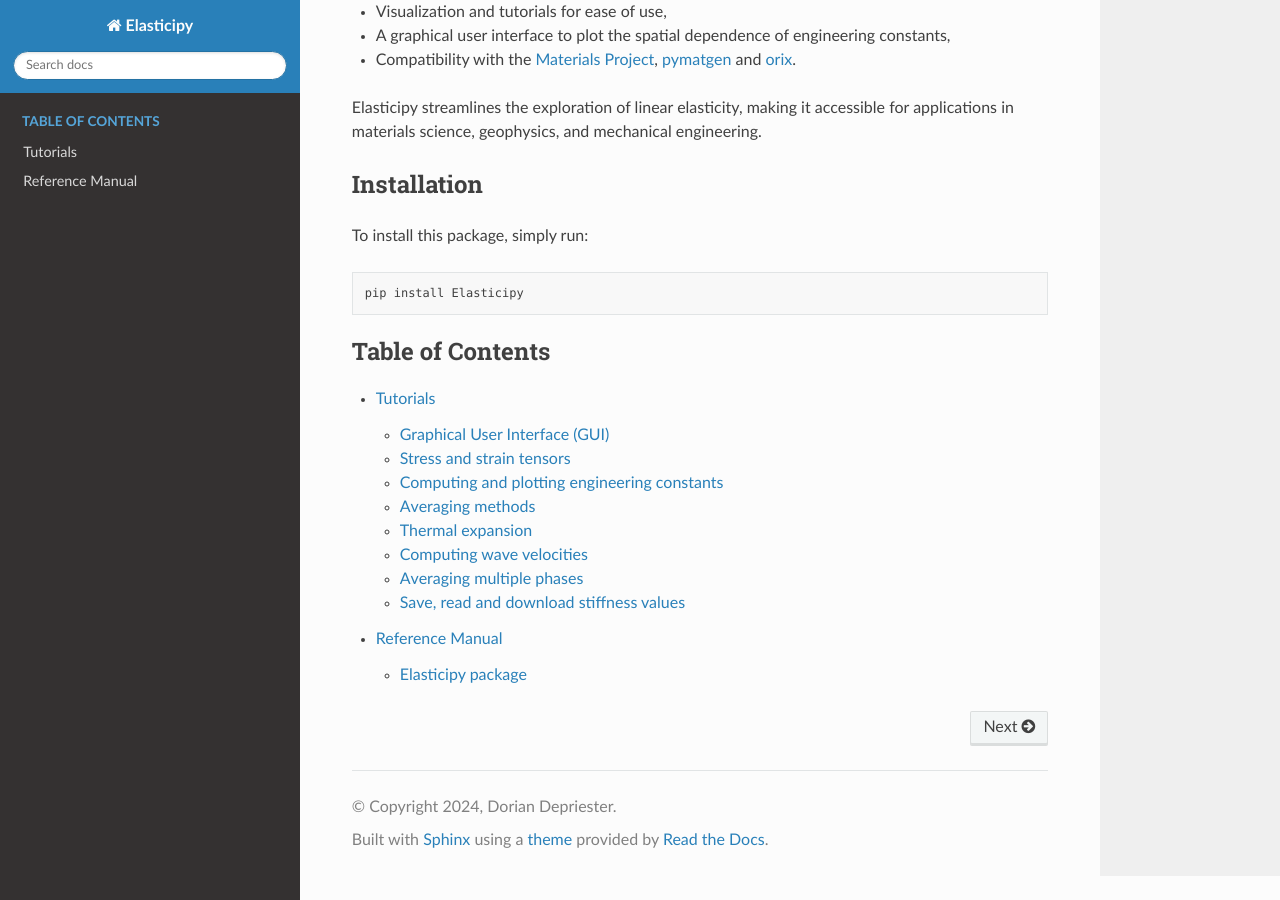
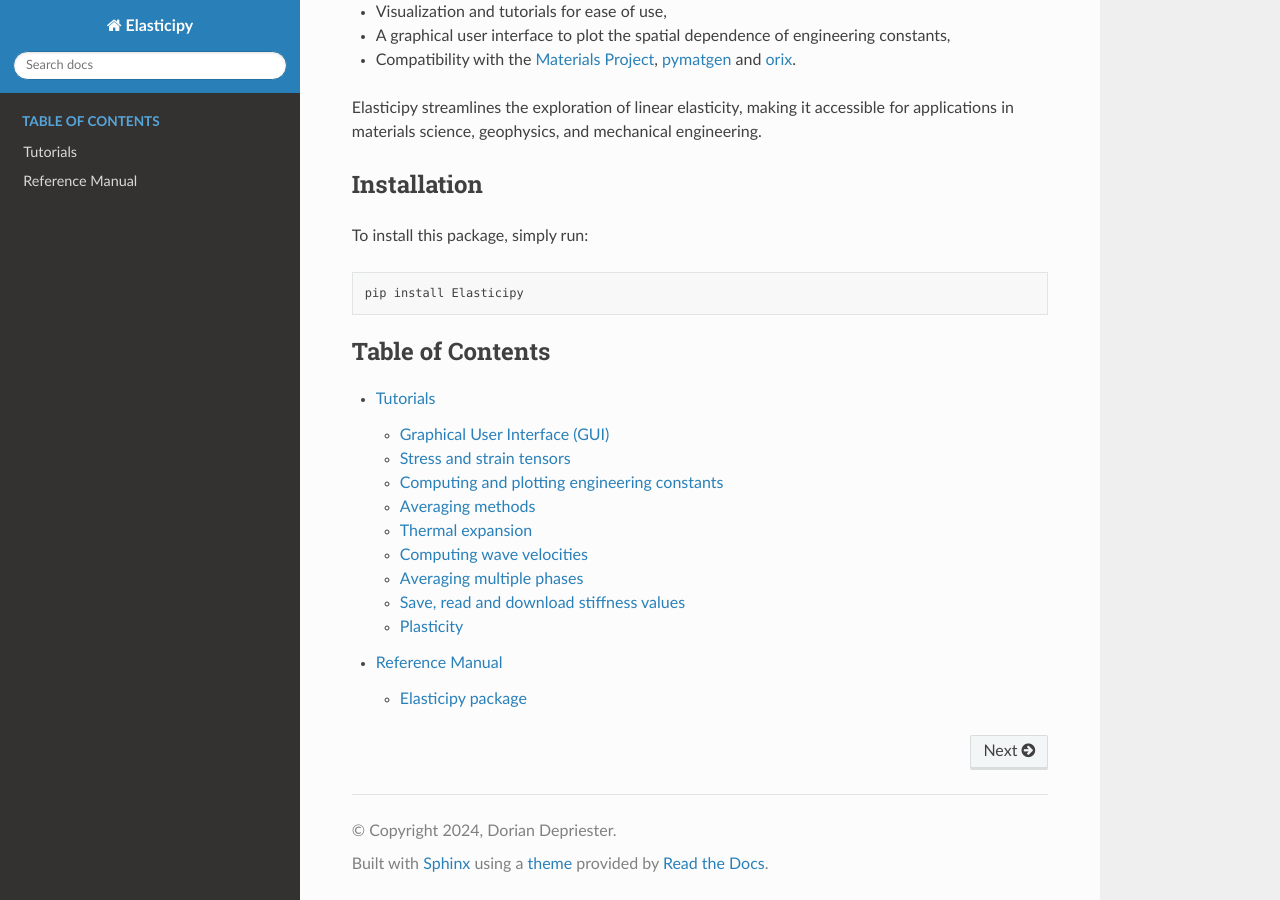
Before and after one commit to DorianDepriester/Elasticipy, a Sphinx documentation site: the page built from docs/source/index.rst, in a window 1280 px wide and 900 px high, scrolled down 1950 px. Built offline with Sphinx 7.4.7 and the Read the Docs theme 3.1.0, drawn with Linux system fonts in a browser that asks for light colours.

Commit message:
Add link to Plasticity tutorial

```diff
--- a/docs/source/Tutorials.rst
+++ b/docs/source/Tutorials.rst
@@ -12,3 +12,4 @@
     ./Tutorials/Tutorial_wave-velocities.rst
     ./Tutorials/Tutorial_MultiplePhases.rst
     ./Tutorials/Tutorial_ReadWriteFiles.rst
+    ./Tutorials/Plasticity.rst
```
